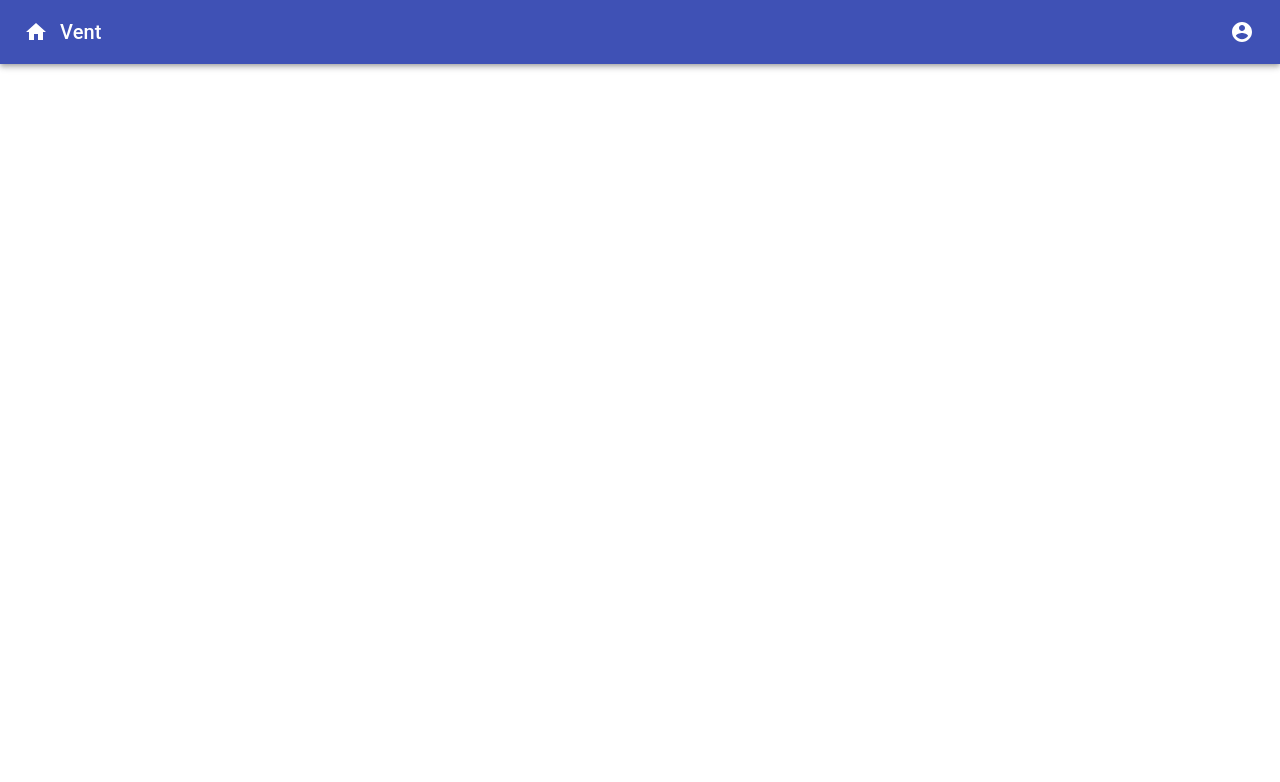
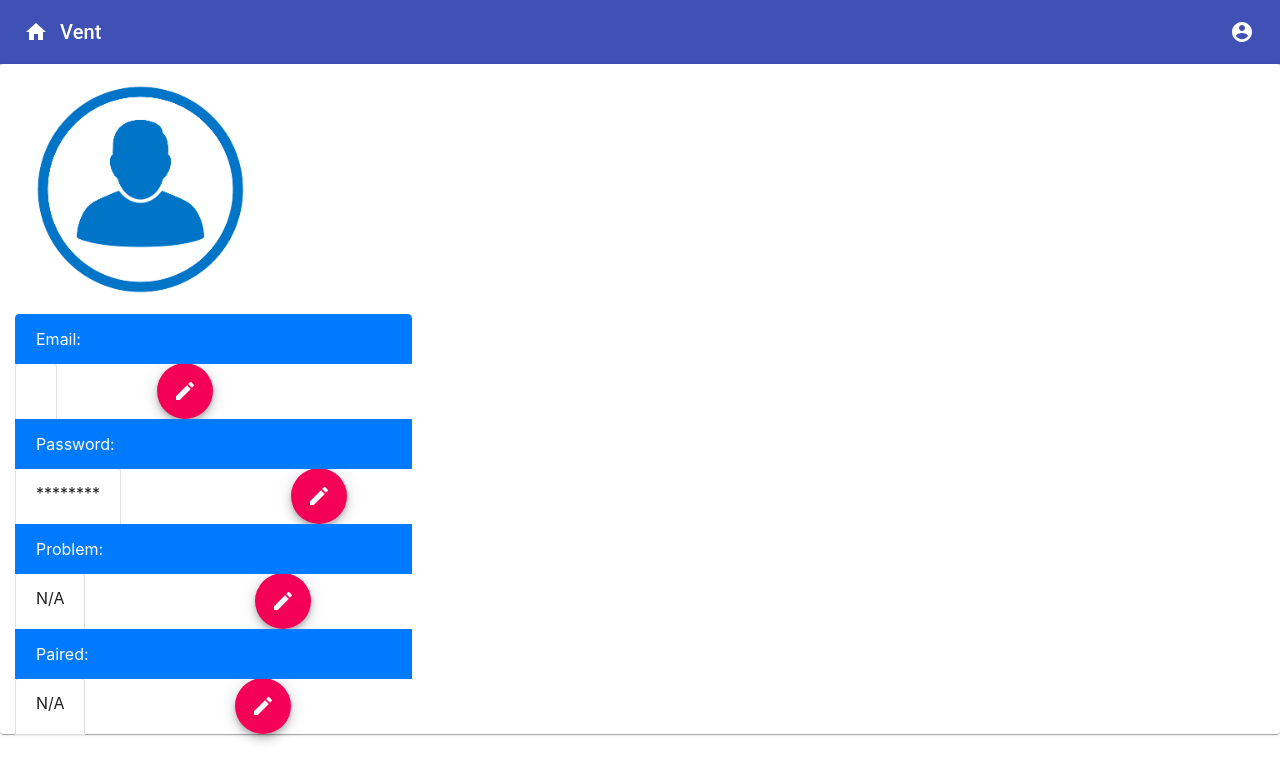
Before and after one commit to youssefwally/vent, a React (Create React App) app in the folder client/: page /account in a window 1280 px wide. Shown: the top 782 px of the page. Built offline with nearby package versions, Linux system fonts and the light colour scheme; no server answers.

Commit message:
Added Profile Page ;edit buttons still not complete

```diff
--- a/client/src/App.js
+++ b/client/src/App.js
@@ -12,7 +12,7 @@ import LoginPage from './Pages/Login'
 import AccountCircle from '@material-ui/icons/AccountCircle';
 import MenuItem from '@material-ui/core/MenuItem';
 import Menu from '@material-ui/core/Menu';
-
+import Account from "./Pages/Account"
 
 const useStyles = makeStyles(theme => ({
   root: {
@@ -62,46 +62,24 @@ home =()=>{
   closeMenu=()=>{
 this.setState({menu:null})
   }
+
 login=()=>{
   document.location.href = "/login";
 }
 
+goToProfile=()=>{
+
+  document.location.href= "/account";
+}
+
+
 render(){
- // const classes = useStyles();
 
-{/* <IconButton
-                aria-label="account of current user"
-                aria-controls="menu-appbar"
-                aria-haspopup="true"
-                onClick={this.handleMenu}
-                color="inherit"
-              >
-                <AccountCircle />
-              </IconButton>
-              <Menu
-        id="menu-appbar"
-
-        anchorOrigin={{
-          vertical: 'top',
-          horizontal: 'right',
-        }}
-        keepMounted
-        transformOrigin={{
-          vertical: 'top',
-          horizontal: 'right',
-        }}
-        open={this.state.open}
-        onBlur={() => this.setState({open: false})}
-      >
-        <MenuItem >Profile</MenuItem>
-        <MenuItem>My account</MenuItem>
-        <MenuItem onClick={this.logout}>Logout</MenuItem>
-      </Menu> */}
 
   return (
 
     <div>
-      <AppBar position="static">
+      <AppBar  position="static">
   <Toolbar>
     <IconButton edge="start" onClick={this.home} className={this.state.classes.menuButton} color="inherit" aria-label="menu">
       <HomeIcon />
@@ -135,8 +113,7 @@ render(){
         open={this.state.open}
         onBlur={() => this.setState({open: false})}
       >
-        <MenuItem >Profile</MenuItem>
-        <MenuItem>My account</MenuItem>
+        <MenuItem onClick={this.goToProfile}>Profile</MenuItem>
         <MenuItem onClick={this.logout}>Logout</MenuItem>
       </Menu>
       </Button>
@@ -162,6 +139,16 @@ render(){
                   </>
                 )}
               />
+               <Route
+                exact
+                path="/account"
+                render={() => (
+                  <>
+                  {sessionStorage.getItem("token")!=="" ?<Account/> :document.location.href="/login" }
+
+                  </>
+                )}
+              />
                </React.Fragment>
           </Router>
     </div>
--- a/client/src/Components/Buttons/LoginButton.js
+++ b/client/src/Components/Buttons/LoginButton.js
@@ -28,7 +28,7 @@ class LoginButton extends React.Component {
           className={classes.button}
           onClick={this.login}
           style={{
-            background: "linear-gradient(to right, #a10073, #ff0051)",
+
             marginTop: "10px",
             borderRadius: "50px"
           }}
--- /dev/null
+++ b/client/src/Pages/Account.js
@@ -0,0 +1,103 @@
+import React, { Component } from 'react'
+import { makeStyles } from '@material-ui/core/styles';
+import Paper from '@material-ui/core/Paper';
+import Col from 'react-bootstrap/Col'
+import avatar from '../Images/AccountIcon2.png'
+import ListGroup from 'react-bootstrap/ListGroup'
+import Fab from '@material-ui/core/Fab';
+import EditIcon from '@material-ui/icons/Edit';
+import Grid from '@material-ui/core/Grid';
+
+const useStyles = makeStyles(theme => ({
+    root: {
+      padding: theme.spacing(3, 2),
+    },
+  }));
+
+
+  const useStyles2 = makeStyles(theme => ({
+    root: {
+      flexGrow: 1,
+    },
+    paper: {
+      height: 140,
+      width: 100,
+    },
+    control: {
+      padding: theme.spacing(2),
+    },
+  }));
+
+
+
+export default class Account extends Component {
+
+    constructor(props) {
+        super(props);
+        this.state = {
+           classes : useStyles,
+           classes2:useStyles2
+
+
+        };
+
+      }
+
+
+
+    render() {
+
+
+        return (
+            <div>
+               <Paper className={this.state.classes}>
+               <Col xs={6} md={4}>
+               <img
+                    style={{ width: "250px", marginRight: "10px" }}
+                    src={avatar}
+                  />
+    </Col>
+    <ListGroup><Col xs={6} md={4}>
+
+    <ListGroup.Item active>Email:</ListGroup.Item>
+    <Grid container className={this.state.useStyles2} spacing={0}>
+
+  <ListGroup.Item xs={1} md={2}>
+  {sessionStorage.getItem("email")}</ListGroup.Item>
+  <Fab color="secondary" aria-label="edit" style={{left:"100px"}}>
+  <EditIcon />
+</Fab>
+
+</Grid>
+
+  <ListGroup.Item active>Password:</ListGroup.Item>
+  <Grid container className={this.state.useStyles2} spacing={0}>
+  <ListGroup.Item>********</ListGroup.Item>
+  <Fab color="secondary" aria-label="edit" style={{left:"170px"}}>
+  <EditIcon />
+</Fab>
+</Grid>
+  <ListGroup.Item active>Problem:</ListGroup.Item>
+  <Grid container className={this.state.useStyles2} spacing={0}>
+  <ListGroup.Item >N/A </ListGroup.Item>
+  <Fab color="secondary" aria-label="edit" style={{marginLeft:"170px"}}>
+  <EditIcon />
+</Fab>
+</Grid>
+  <ListGroup.Item active>Paired:</ListGroup.Item>
+  <Grid container className={this.state.useStyles2} spacing={0}>
+  <ListGroup.Item >N/A </ListGroup.Item>
+  <Fab color="secondary" aria-label="edit" style={{marginLeft:"150px"}}>
+  <EditIcon />
+</Fab>
+
+</Grid>
+  </Col>
+
+</ListGroup>
+
+    </Paper>
+            </div>
+        )
+    }
+}
--- a/client/src/Pages/Login.js
+++ b/client/src/Pages/Login.js
@@ -5,10 +5,10 @@ import Username from "../Components/TextFields/Username";
 import Password from "../Components/TextFields/Password";
 import LoginButton from "../Components/Buttons/LoginButton";
 import { withStyles } from "@material-ui/core/styles";
-import axios from "../axiosInstance";
 import SnackBar from "../Components/Snackbars/LoginSnackbar";
 import Logo from "../Images/vent.jpg";
 import {withRouter} from 'react-router-dom'
+import Account from '../Pages/Account'
 
 const styles = {
   header: {
@@ -40,6 +40,7 @@ class SimpleContainer extends React.Component {
 
   render() {
     const { classes } = this.props;
+
     return (
       <div>
         <div className={classes.root}>
@@ -146,10 +147,11 @@ class SimpleContainer extends React.Component {
                         this.catchError(res);
                       } else {
                         if (data.auth==true) {
-                            console.log("555555555");
+
                           sessionStorage.setItem("token", data.token);
                           sessionStorage.setItem("auth", data.auth);
                           sessionStorage.setItem("id", data.id);
+                          sessionStorage.setItem("email",info.email);
                           document.location.href = "/";
 
                         }
```
Also changed, not shown: client/src/Images/AccountIcon2.png (added).
